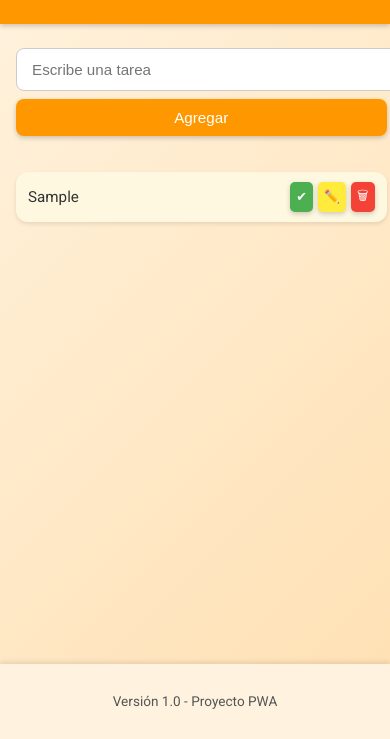
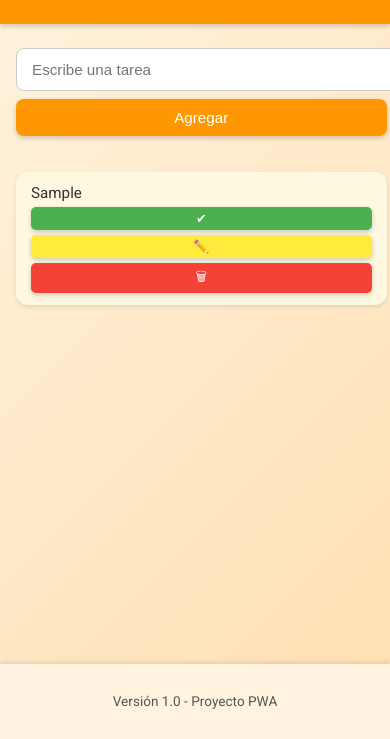
Before and after one commit to anachofiissal/apw, a plain HTML site: page index.html in a window 390 px wide. Both pictures are taken after typing "Sample" into the empty fields and a click on the button "Agregar". Shown: the part 105-844 px from the top of the page. Drawn offline with Linux system fonts and the light colour scheme.

Commit message:
Actualizar estilos responsivos y diseño para PWA

```diff
--- a/css/styles.css
+++ b/css/styles.css
@@ -173,3 +173,72 @@ footer {
     font-size: 0.8rem;
   }
 }
+/* Ajuste general de la lista de tareas */
+ul {
+  list-style: none;
+  padding: 0;
+  width: 100%;
+  margin-top: 20px;
+  box-sizing: border-box; /* evita que el padding se salga */
+}
+
+li {
+  background-color: #fff8e1;
+  padding: 12px 15px;
+  margin-bottom: 12px;
+  border-radius: 12px;
+  display: flex;
+  justify-content: space-between;
+  align-items: center;
+  flex-wrap: wrap; /* permite que los botones bajen si no caben */
+  box-shadow: 0 2px 4px rgba(0,0,0,0.1);
+}
+
+li span {
+  flex: 1 1 auto; /* el texto ocupa el espacio disponible */
+  word-break: break-word; /* evita que palabras largas se salgan */
+}
+
+/* Botones de cada tarea */
+li div {
+  display: flex;
+  gap: 5px;
+  flex-wrap: wrap; /* para móviles, los botones bajan de línea si no caben */
+}
+
+li div button {
+  flex: 0 0 auto;
+  padding: 5px 8px;
+  border: none;
+  border-radius: 5px;
+  cursor: pointer;
+  font-size: 0.85rem;
+  transition: 0.2s;
+}
+
+/* Media query para móviles muy pequeños */
+@media (max-width: 400px) {
+  .input-container {
+    flex-direction: column;
+  }
+
+  input, button {
+    width: 100%;
+  }
+
+  li {
+    flex-direction: column;
+    align-items: flex-start;
+  }
+
+  li div {
+    width: 100%;
+    justify-content: flex-start;
+    margin-top: 5px;
+  }
+
+  li div button {
+    font-size: 0.8rem;
+    padding: 4px 6px;
+  }
+}
```
Also changed, not shown: index.html (+1 -0 lines).
